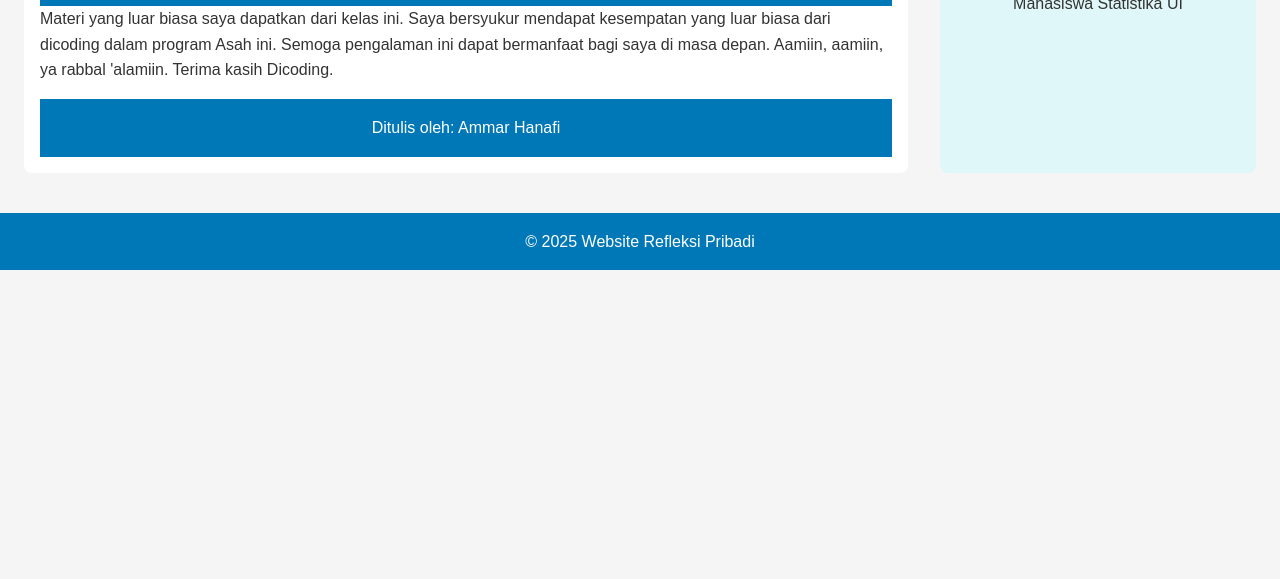
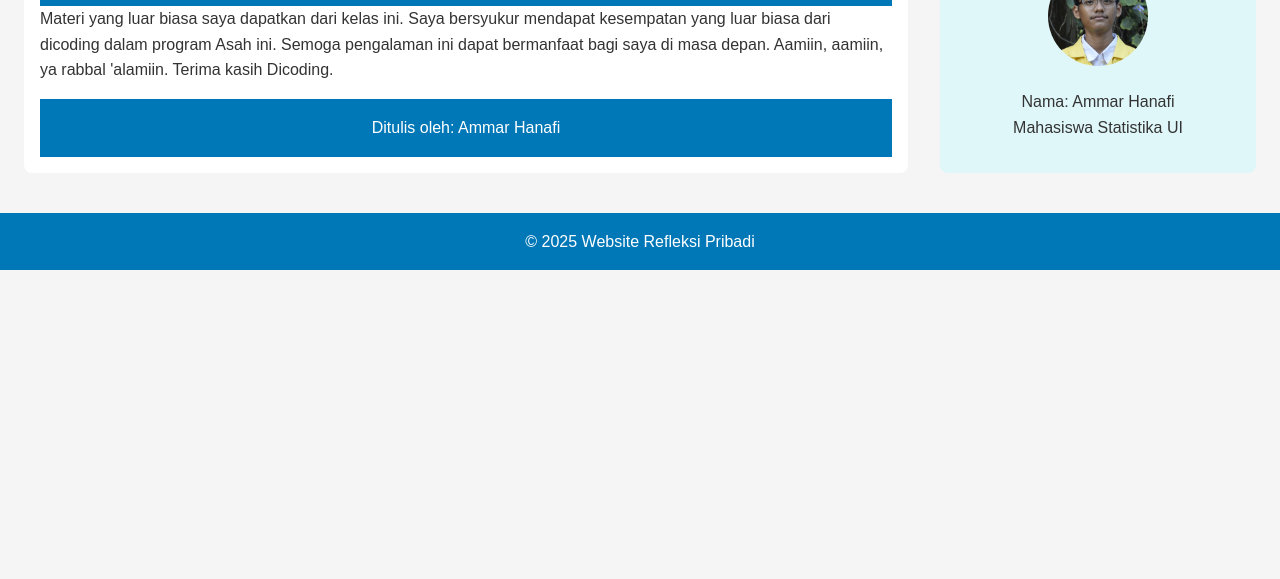
Before and after one commit to ammarhnfi/webpertama, a plain HTML site: page index.html in a window 1280 px wide. Shown: the part 221-800 px from the top of the page. Drawn offline with Linux system fonts and the light colour scheme; a script that the page names is missing.

Commit message:
Update index.html

```diff
--- a/index.html
+++ b/index.html
@@ -36,7 +36,7 @@
 
     <aside id="tentang">
       <h3>Profil Penulis</h3>
-      <!--<img src="assets/profile.jpg" alt="Foto Profil" class="profile">*/-->
+      <img src="assets/profile.jpg" alt="Foto Profil" class="profile">
       <p>Nama: Ammar Hanafi</p>
       <p>Mahasiswa Statistika UI</p>
     </aside>
```
